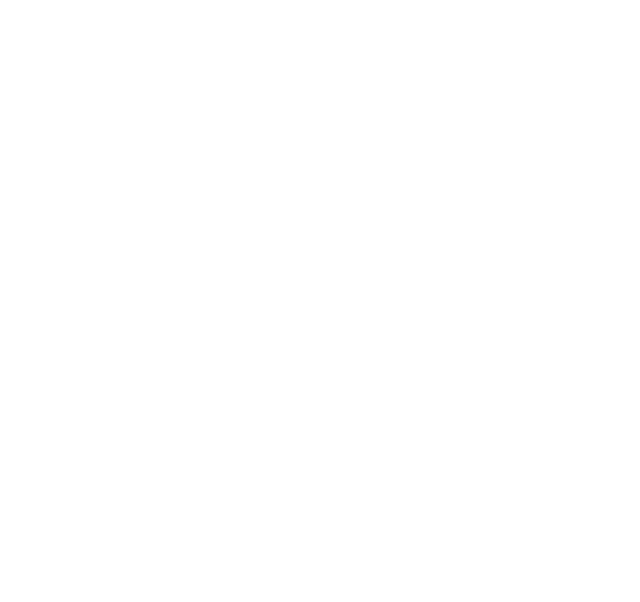
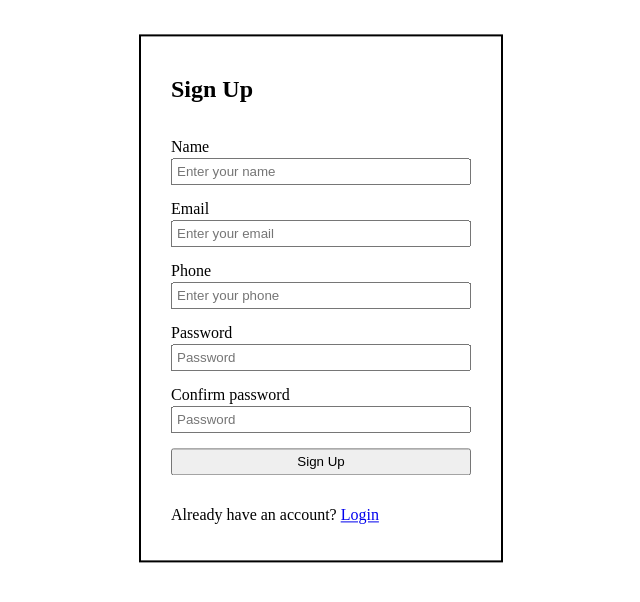
Before and after one commit to kalal-rahul/book_store_proj_redux_createContext, a React (Create React App) app: page / in a window 1280 px wide. Before the commit this address had no page. Shown: the top 602 px of the page, without its empty margins (319-959 px from the left). Built offline with nearby package versions, Linux system fonts and the light colour scheme.

Commit message:
try with Hash Router

```diff
--- a/package.json
+++ b/package.json
@@ -1,5 +1,5 @@
 {
-  "homepage": "https://kalal-rahul.github.io/book_store_proj_redux_createContext",
+  "homepage": "https://kalal-rahul.github.io/book_store_proj_redux_createContext/#",
   "name": "book_store_proj_redux_createContext",
   "version": "0.1.0",
   "private": true,
--- a/src/App.js
+++ b/src/App.js
@@ -2,7 +2,7 @@
 import { Login } from "./Pages/Login";
 import { SignUp } from "./Pages/SignUp";
 import { Home } from "./Pages/Home";
-import { BrowserRouter as Router, Routes, Route } from 'react-router-dom';
+import { HashRouter as Router, Routes, Route } from 'react-router-dom';
 import { createContext, useState } from 'react';
 import { LoggedOut } from './Pages/LoggedOut';
 import { PrivateRoute } from './Pages/PrivateRoute';
@@ -23,9 +23,13 @@
 
   return (
     <div >
+      {/* Here a HashRouter has been used instead of normal BrowserRouter to make sure routing works properly in Github Pages */}
       <Router>
         <Routes>
-          <Route path="/book_store_proj_redux_createContext" element={<SignUp />} />
+          {/* Note
+             --> For any react project the landing page path should be same as that of the || Git REPO || name
+             --> This is while we are considering publishing it using Git pages   */}
+          <Route path="/" element={<SignUp />} />
 
           <Route path="/login" element={<Login setUserName={setUserName} />} />
 
```
